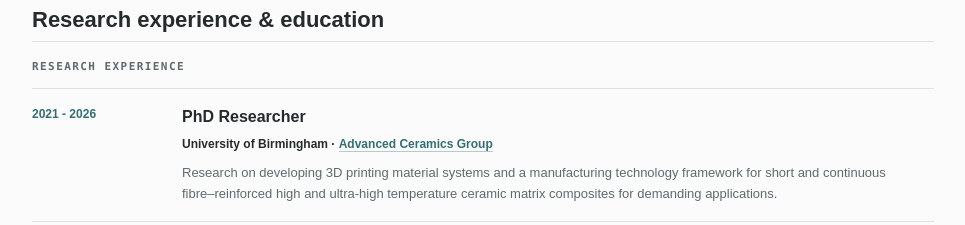
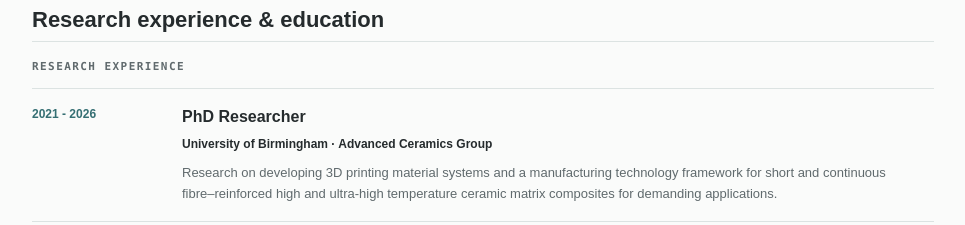
Before and after one commit to daorong-y/portfolio, a React (Vite) app: page / in a window 1280 px wide. Shown: the part 3340-3565 px from the top of the page, without its empty margins (294-1259 px from the left). Built offline with nearby package versions, Linux system fonts and the light colour scheme.

Commit message:
Remove Advanced Ceramics Group link

```diff
--- a/src/App.tsx
+++ b/src/App.tsx
@@ -538,17 +538,7 @@
               <div className="timeline-date">2021 - 2026</div>
               <div>
                 <h3>PhD Researcher</h3>
-                <p className="timeline-org">
-                  University of Birmingham ·{" "}
-                  <a
-                    className="supervisor-link"
-                    href="https://www.birmingham.ac.uk/news-archive/2020/government-funding-helps-advanced-ceramics-take-shape-in-the-midlands"
-                    target="_blank"
-                    rel="noreferrer"
-                  >
-                    Advanced Ceramics Group
-                  </a>
-                </p>
+                <p className="timeline-org">University of Birmingham · Advanced Ceramics Group</p>
                 <p>
                   Research on developing 3D printing material systems and a manufacturing
                   technology framework for short and continuous fibre‒reinforced high and
```
